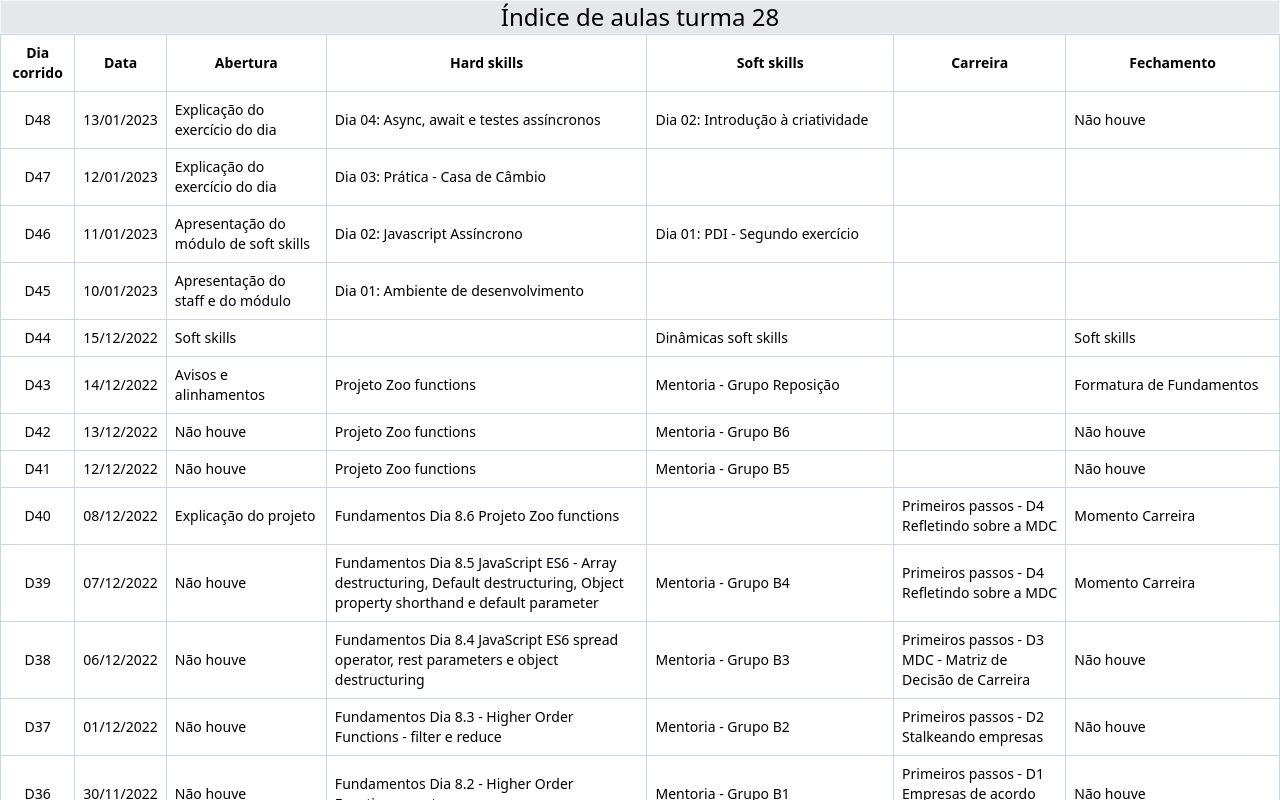
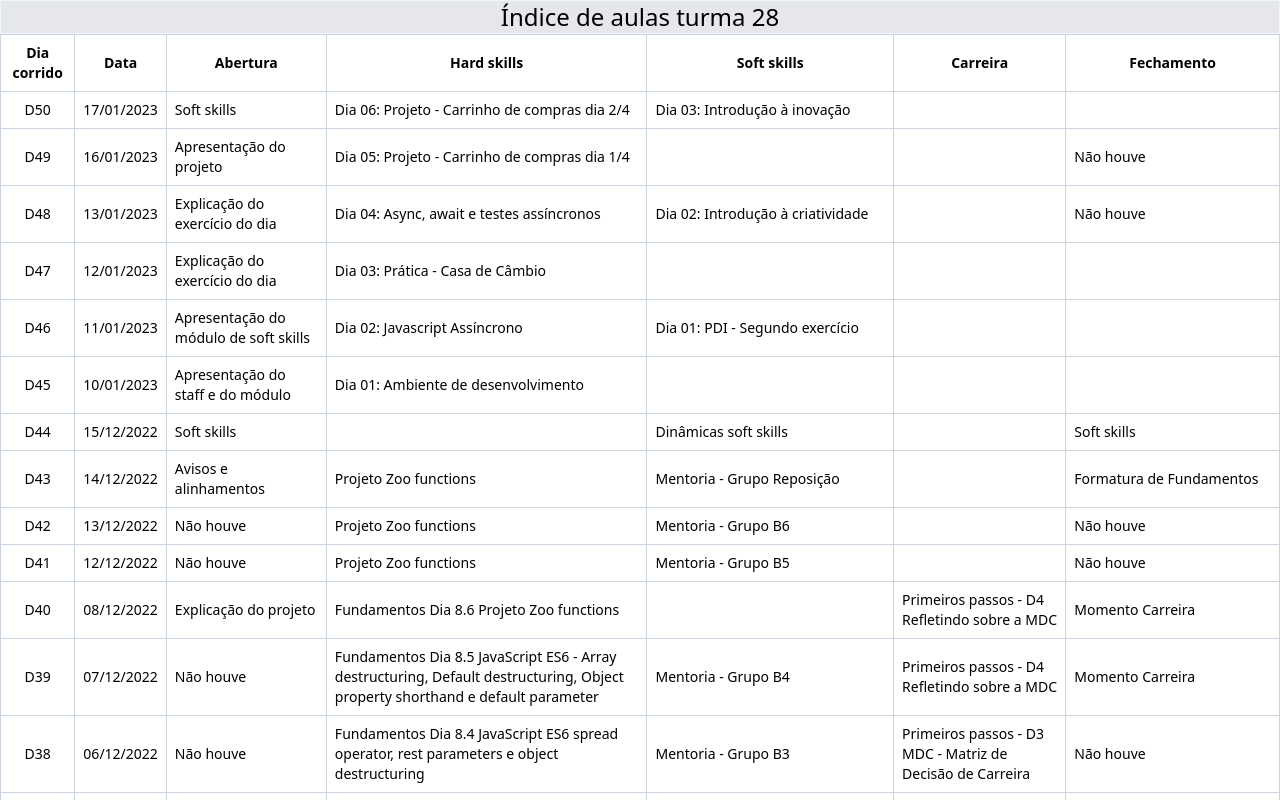
Before and after one commit to parseiro/course-annotations, a React (Create React App) app: page / in a window 1280 px wide. Shown: the top 800 px of the page. Built offline with nearby package versions, Linux system fonts and the light colour scheme.

Commit message:
D49 e D50

```diff
--- a/src/App.js
+++ b/src/App.js
@@ -3,6 +3,24 @@ import { format } from "date-fns";
 import './App.css';
 
 const days = [
+    {
+        title: "D50",
+        date: new Date("2023, 01, 17"),
+        hardSkills: "Dia 06: Projeto - Carrinho de compras dia 2/4",
+        softSkils: "Dia 03: Introdução à inovação",
+        carreira: "",
+        abertura: "Soft skills",
+        fechamento: "",
+    },
+    {
+        title: "D49",
+        date: new Date("2023, 01, 16"),
+        hardSkills: "Dia 05: Projeto - Carrinho de compras dia 1/4",
+        softSkils: "",
+        carreira: "",
+        abertura: "Apresentação do projeto",
+        fechamento: "Não houve",
+    },
     {
         title: "D48",
         date: new Date("2023, 01, 13"),
```
